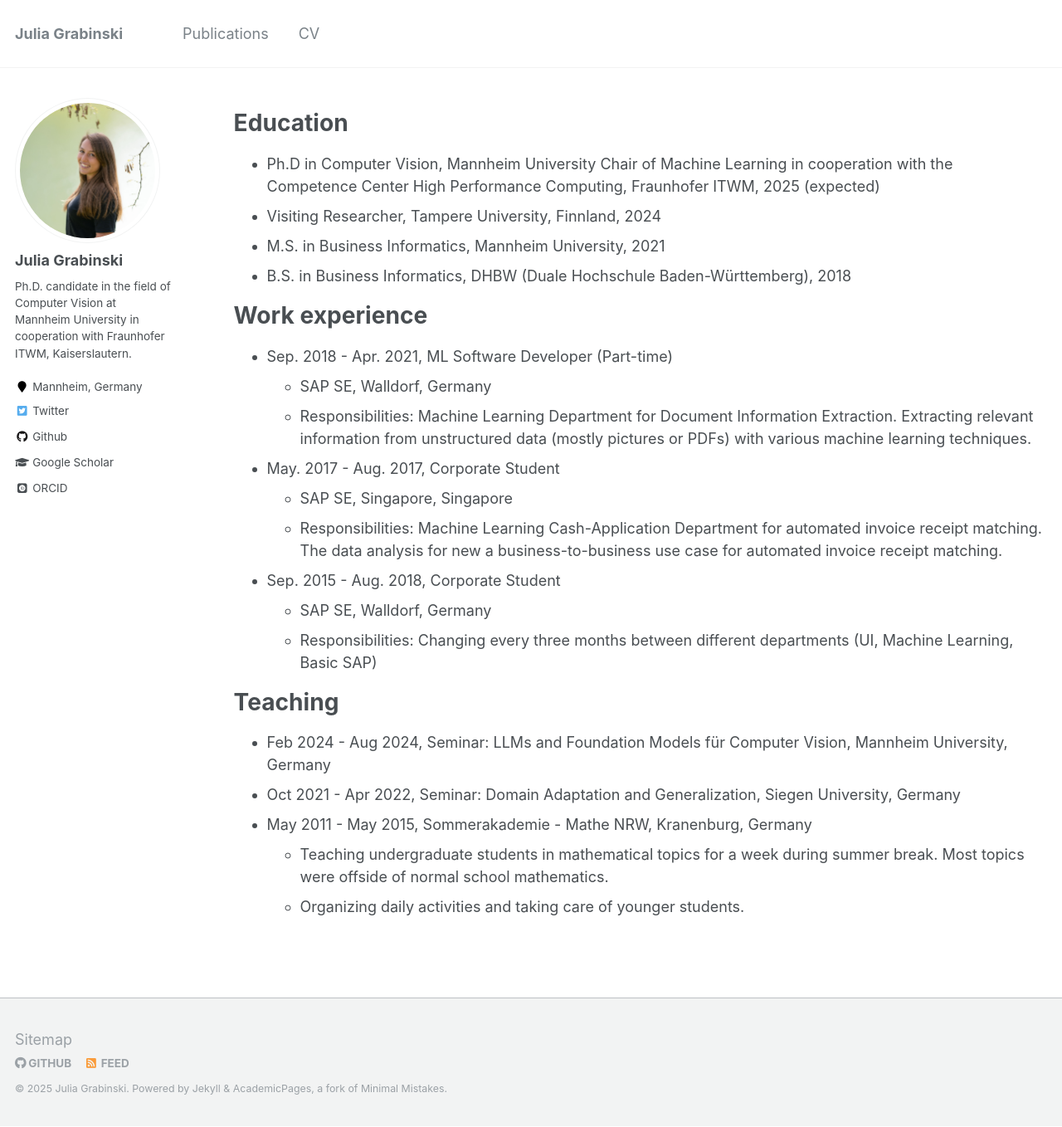
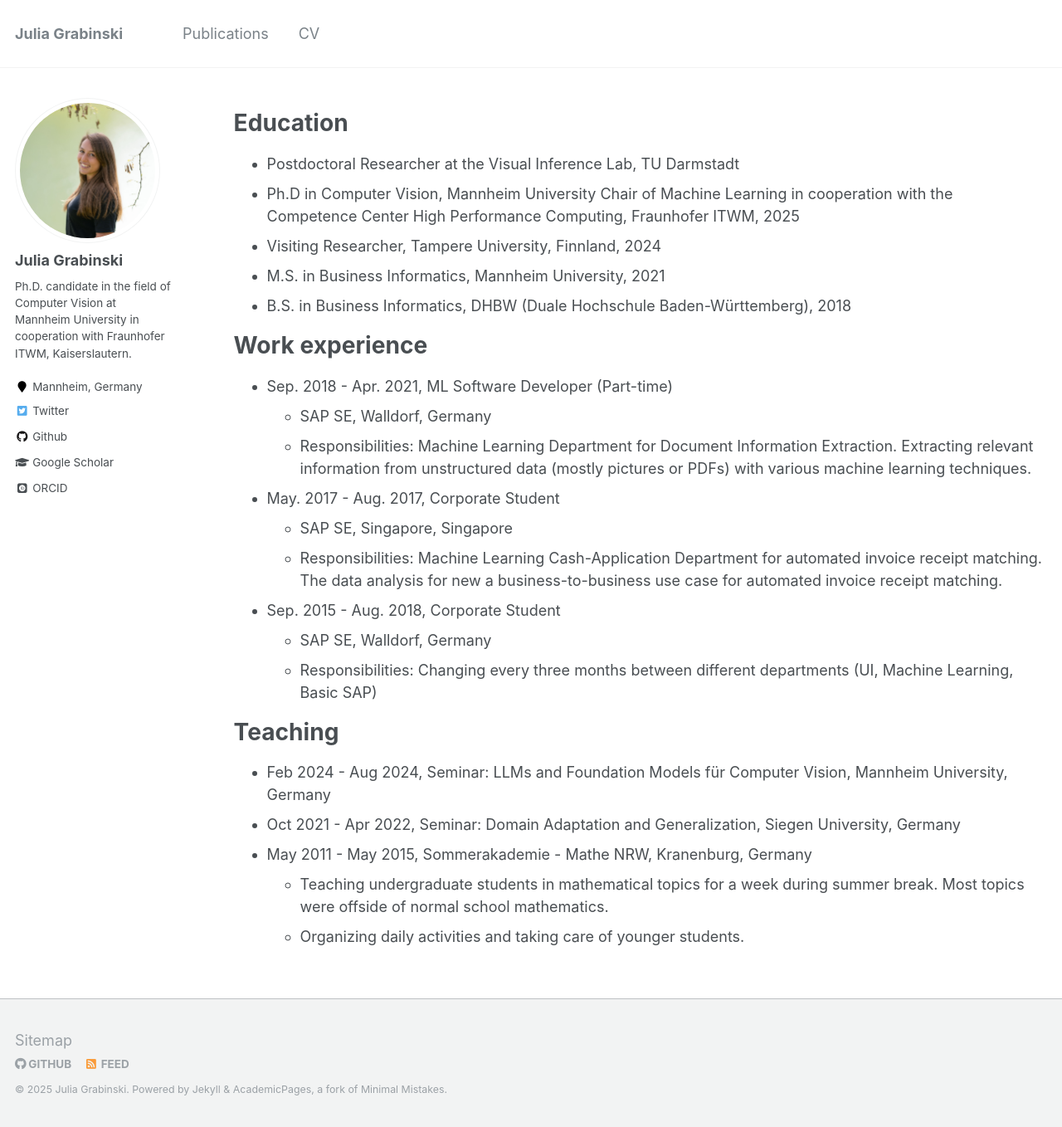
Before and after one commit to GeJulia/gejulia.github.io, a Jekyll site: the page built from _pages/cv.md, in a window 1280 px wide and 1358 px high. Shown: the whole window at 83% size. Built offline with Jekyll 4.4.1, drawn with Linux system fonts in a browser that asks for light colours; some web fonts are replaced.

Commit message:
update cv

```diff
--- a/_pages/cv.md
+++ b/_pages/cv.md
@@ -12,7 +12,9 @@ redirect_from:
 Education
 ======
 
-* Ph.D in Computer Vision, Mannheim University Chair of Machine Learning in cooperation with the Competence Center High Performance Computing, Fraunhofer ITWM, 2025 (expected)
+
+* Postdoctoral Researcher at the Visual Inference Lab, TU Darmstadt
+* Ph.D in Computer Vision, Mannheim University Chair of Machine Learning in cooperation with the Competence Center High Performance Computing, Fraunhofer ITWM, 2025
 * Visiting Researcher, Tampere University, Finnland, 2024
 * M.S. in Business Informatics, Mannheim University, 2021
 * B.S. in Business Informatics, DHBW (Duale Hochschule Baden-Württemberg), 2018
```
Also changed, not shown: _pages/about.md (+0 -2 lines).
